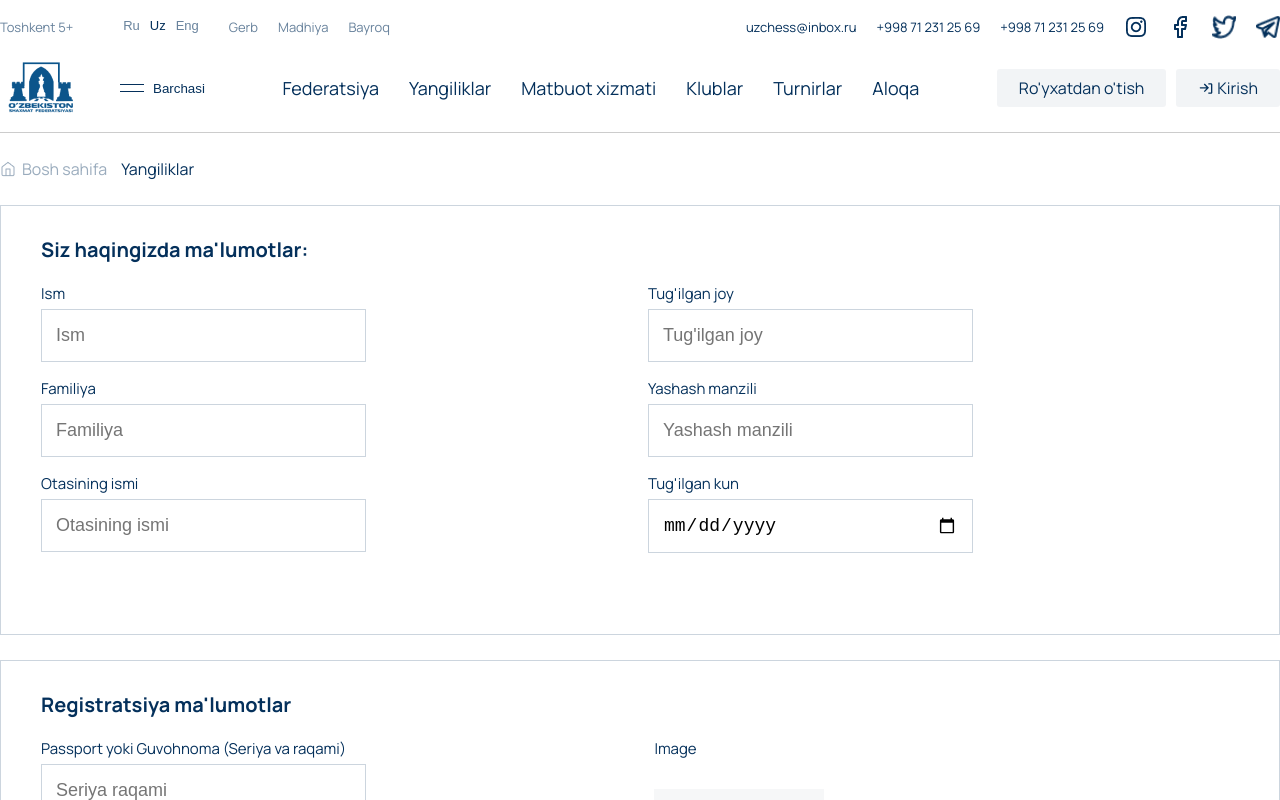
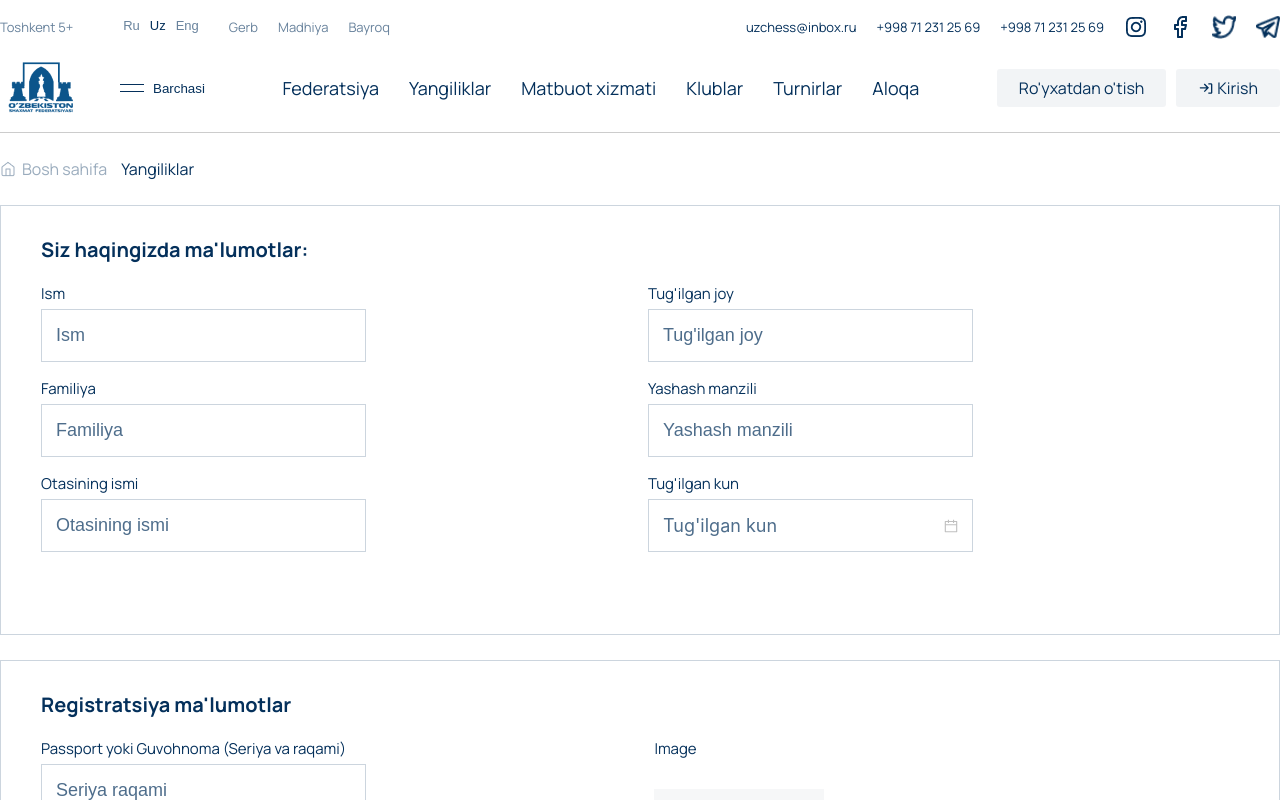
Before and after one commit to AzizbekGitHub99/shaxmat-GETTER, a Next.js app: page /signUp in a window 1280 px wide. Shown: the top 800 px of the page. Built offline with nearby package versions, Linux system fonts and the light colour scheme.

Commit message:
first end

```diff
--- a/package.json
+++ b/package.json
@@ -9,6 +9,7 @@
     "lint": "next lint"
   },
   "dependencies": {
+    "antd": "^5.20.0",
     "next": "14.2.5",
     "react": "^18",
     "react-dom": "^18",
--- a/src/app/(root)/signUp/page.jsx
+++ b/src/app/(root)/signUp/page.jsx
@@ -6,9 +6,14 @@ import Breadcrumb from "@/components/breadcrumb";
 
 import "./signUp.scss";
 import Image from "next/image";
+import { DatePicker } from "antd";
 
 const SignUp = () => {
   const [currentUser, setCurrentUser] = useState({});
+
+  const onChange = (date, dateString) => {
+    console.log(date, dateString);
+  };
 
   const downloadImage = (e) => {
     e.preventDefault();
@@ -32,11 +37,21 @@ const SignUp = () => {
               </div>
               <div className="input-box">
                 <label htmlFor="address">{`Tug'ilgan joy`}</label>
-                <input type="text" id="address" placeholder="Tug'ilgan joy" required />
+                <input
+                  type="text"
+                  id="address"
+                  placeholder="Tug'ilgan joy"
+                  required
+                />
               </div>
               <div className="input-box">
                 <label htmlFor="lastName">Familiya</label>
-                <input type="text" id="lastName" placeholder="Familiya" required />
+                <input
+                  type="text"
+                  id="lastName"
+                  placeholder="Familiya"
+                  required
+                />
               </div>
               <div className="input-box">
                 <label htmlFor="liveAddress">{`Yashash manzili`}</label>
@@ -53,7 +68,14 @@ const SignUp = () => {
               </div>
               <div className="input-box">
                 <label htmlFor="birthDay">{`Tug'ilgan kun`}</label>
-                <input type="date" id="birthDay" placeholder={`Tug'ilgan kun`} required />
+                <DatePicker
+                placeholder={`Tug'ilgan kun`}
+                  format={{
+                    format: "YYYY-MM-DD",
+                    type: "mask",
+                  }}
+                  onChange={onChange}
+                />
               </div>
             </div>
           </div>
@@ -64,7 +86,12 @@ const SignUp = () => {
                 <label htmlFor="passport">
                   Passport yoki Guvohnoma (Seriya va raqami)
                 </label>
-                <input type="text" id="passport" placeholder="Seriya raqami" required />
+                <input
+                  type="text"
+                  id="passport"
+                  placeholder="Seriya raqami"
+                  required
+                />
               </div>
               <div className="input-box image-input">
                 <label htmlFor="image-download">Image</label>
@@ -104,11 +131,16 @@ const SignUp = () => {
               </div>
               <div className="input-box">
                 <label htmlFor="lastName">Telefon raqami</label>
-                <input type="text" id="phone" placeholder="Telefon raqami" required />
+                <input
+                  type="text"
+                  id="phone"
+                  placeholder="Telefon raqami"
+                  required
+                />
               </div>
               <div className="input-box">
                 <label htmlFor="email">E-mail</label>
-                <input type="text" id="email" placeholder="E-mail" required />
+                <input type="email" id="email" placeholder="E-mail" required />
               </div>
               <div className="input-box">
                 <label htmlFor="educate">{`O'qish yoki ish joyi`}</label>
@@ -124,11 +156,21 @@ const SignUp = () => {
               </div>
               <div className="input-box">
                 <label htmlFor="payment">{`To'lov maqsadi`}</label>
-                <input type="text" id="payment" placeholder="To'lov maqsadi" required />
+                <input
+                  type="text"
+                  id="payment"
+                  placeholder="To'lov maqsadi"
+                  required
+                />
               </div>
               <div className="input-box">
                 <label htmlFor="password">Parol</label>
-                <input type="password" id="password" placeholder="Parol" required />
+                <input
+                  type="password"
+                  id="password"
+                  placeholder="Parol"
+                  required
+                />
               </div>
               <button type="submit">Saqlash</button>
             </div>
--- a/src/app/(root)/signUp/signUp.scss
+++ b/src/app/(root)/signUp/signUp.scss
@@ -28,11 +28,30 @@
         }
         input {
           border: 1px solid #04305b33;
+          font-size: 18px;
           padding: 15px 14px;
-          font-size: 18px;
+          color: var(--main-color);
           &::placeholder {
+            color: var(--main-color);
             font-size: 18px;
             font-weight: 400;
+            opacity: .7;
+          }
+        }
+        .ant-picker {
+          border: 1px solid #04305b33;
+          padding: 15px 14px;
+          border-radius: 0;
+          input {
+            color: var(--main-color);
+            padding: 0;
+            border: none;
+            font-size: 18px;
+            line-height: normal;
+            &::placeholder{
+              color: var(--main-color);
+              opacity: .7;
+            }
           }
         }
       }
@@ -68,9 +87,12 @@
           border: 1px solid #04305b33;
           padding: 15px 14px;
           font-size: 18px;
+          color: var(--main-color);
           &::placeholder {
+            color: var(--main-color);
             font-size: 18px;
             font-weight: 400;
+            opacity: .7;
           }
         }
       }
@@ -84,7 +106,7 @@
           grid-row: 1 / 1 span;
         }
         .image-box {
-            position: relative;
+          position: relative;
           padding: 13px;
           height: 100%;
           width: 170px;
@@ -94,15 +116,16 @@
           background-color: #f6f7f8;
           grid-column: 1 / 1 span;
           grid-row: 2 / 5 span;
-          img{
-object-fit: contain;
+          img {
+            object-fit: contain;
           }
         }
         input {
           display: none;
         }
         .download-label {
-          grid-column: 2 / 1 span;margin-top: auto;
+          grid-column: 2 / 1 span;
+          margin-top: auto;
           grid-row: 6 / 1 span;
           display: flex;
           gap: 5px;
```
Also changed, not shown: 1 other file (tests, documents, lock files or other folders).
